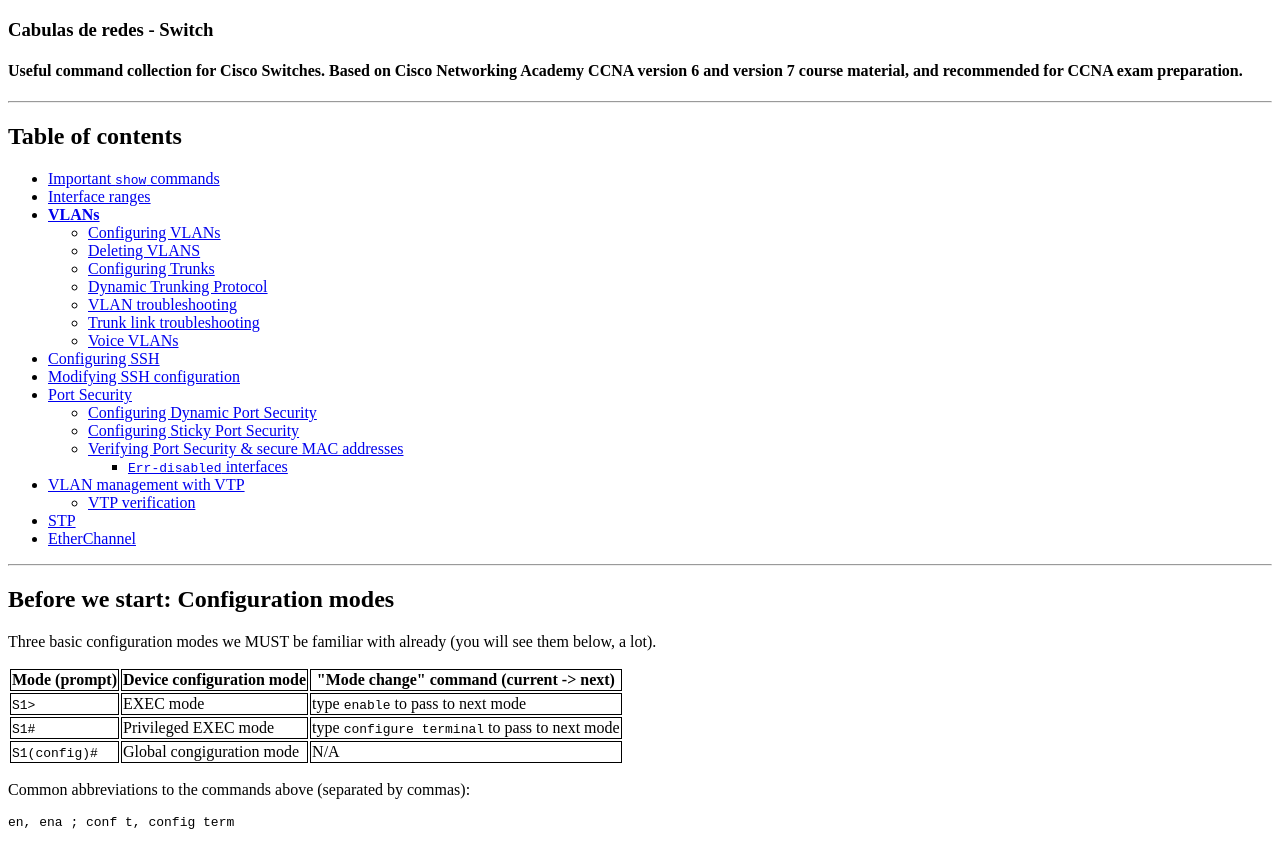
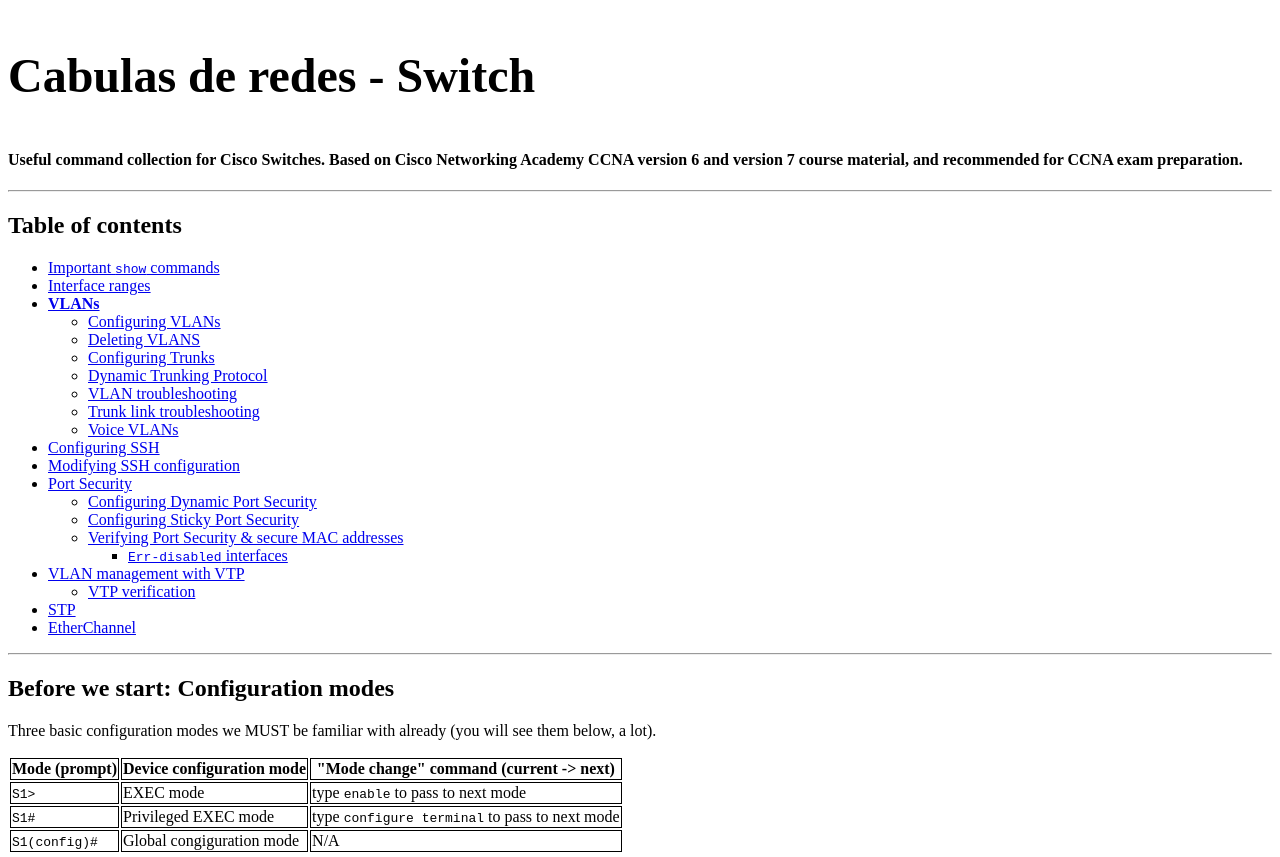
Before and after one commit to EduardoProl/redes, a plain HTML site: page switch.html in a window 1280 px wide. Shown: the top 857 px of the page. Drawn offline with Linux system fonts and the light colour scheme.

Commit message:
Update switch.html

```diff
--- a/switch.html
+++ b/switch.html
@@ -13,7 +13,7 @@
         <section aria-labelledby="file-name-id-wide file-name-id-mobile" class="Box-sc-g0xbh4-0 eRvpKx">
             <div class="Box-sc-g0xbh4-0 cTsUqU js-snippet-clipboard-copy-unpositioned" data-hpc="true">
                 <article class="markdown-body entry-content container-lg" itemprop="text">
-                    <h1 id="topo" class="heading-element" dir="auto">Cabulas de redes - Switch</h1>
+                    <h1 style="font-size:300%" id="topo" class="heading-element" dir="auto">Cabulas de redes - Switch</h1>
                     <div class="markdown-heading" dir="auto">
                         <h4 tabindex="-1" class="heading-element" dir="auto">Useful command collection for Cisco
                             Switches. Based on Cisco Networking Academy CCNA version 6 and version 7 course material,
```
